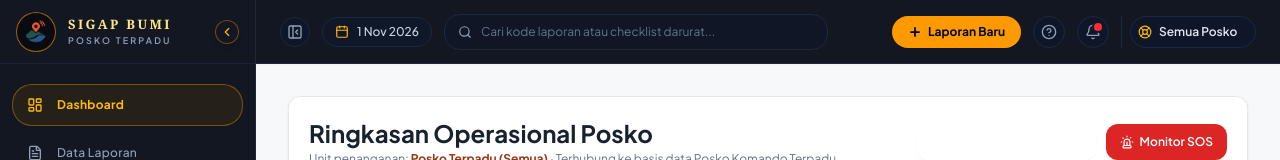
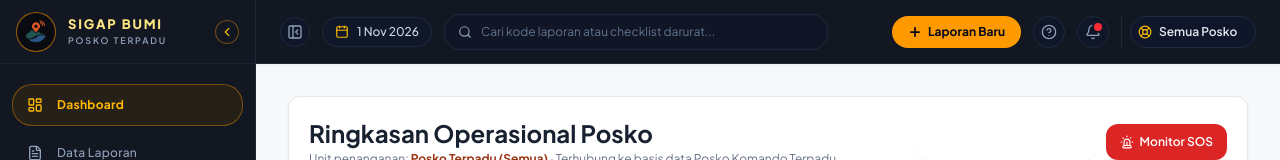
Before and after one commit to Xoltvez/SigapBumi, a Next.js app: page /admin in a window 1280 px wide. Shown: the top 160 px of the page. Built offline with nearby package versions, Linux system fonts and the light colour scheme; no server answers; the database is empty; sample sign-in values are in the browser's storage.

Commit message:
style(admin): gunakan font default Plus Jakarta Sans pada sidebar dan topbar

```diff
--- a/src/components/admin/layout/AdminSidebar.tsx
+++ b/src/components/admin/layout/AdminSidebar.tsx
@@ -48,7 +48,7 @@ export function AdminSidebar({
 
   return (
     <aside
-      className={`bg-[#131722] text-white flex flex-col shrink-0 min-h-screen transition-all duration-300 border-r border-slate-800 relative z-30 select-none ${
+      className={`bg-[#131722] text-white font-sans flex flex-col shrink-0 min-h-screen transition-all duration-300 border-r border-slate-800 relative z-30 select-none ${
         isCollapsed ? "w-[76px]" : "w-64"
       }`}
     >
@@ -74,11 +74,11 @@ export function AdminSidebar({
           </div>
 
           {!isCollapsed && (
-            <div className="truncate flex-1">
-              <span className="font-serif tracking-[0.18em] font-bold text-xs sm:text-[13px] text-amber-200 block uppercase leading-tight">
+            <div className="truncate flex-1 font-sans">
+              <span className="font-sans font-extrabold tracking-[0.14em] text-xs sm:text-[13px] text-amber-200 block uppercase leading-tight">
                 SIGAP BUMI
               </span>
-              <span className="text-[9px] tracking-[0.24em] text-slate-400 uppercase font-semibold block mt-0.5">
+              <span className="font-sans text-[9px] tracking-[0.2em] text-slate-400 uppercase font-semibold block mt-0.5">
                 POSKO TERPADU
               </span>
             </div>
--- a/src/components/admin/layout/AdminTopbar.tsx
+++ b/src/components/admin/layout/AdminTopbar.tsx
@@ -74,7 +74,7 @@ export function AdminTopbar({
   };
 
   return (
-    <header className="h-16 bg-[#131722] border-b border-slate-800 px-4 sm:px-6 flex items-center justify-between gap-3 sticky top-0 z-20 shadow-sm select-none">
+    <header className="h-16 bg-[#131722] border-b border-slate-800 px-4 sm:px-6 flex items-center justify-between gap-3 sticky top-0 z-20 shadow-sm select-none font-sans">
       {/* Left: Mobile Toggle, Date Pill, Search Bar */}
       <div className="flex items-center gap-3 flex-1 max-w-2xl">
         {/* Mobile / Responsive Sidebar Toggle Button */}
```
